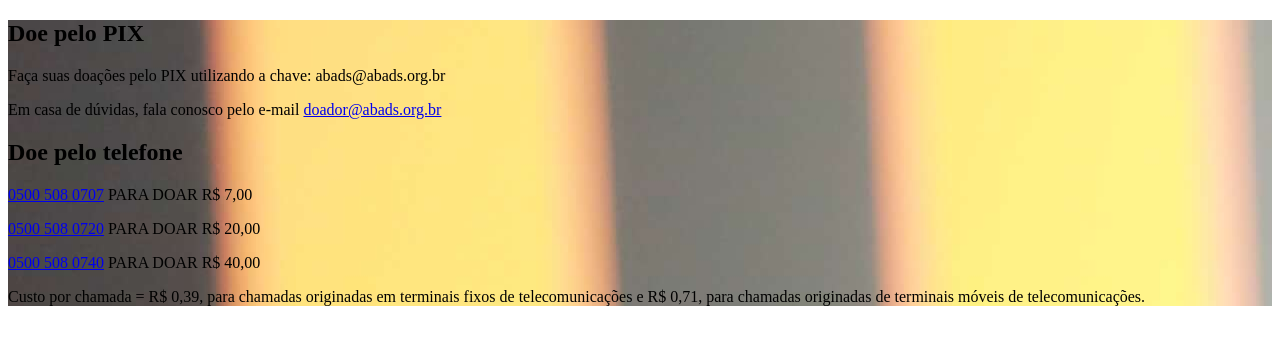
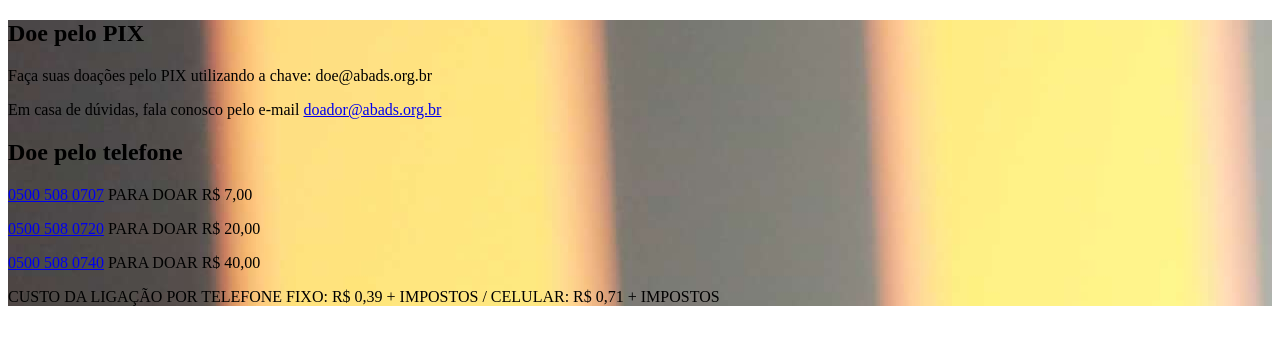
Before and after one commit to bulnes/abads, a Next.js app: page /phone in a window 1280 px wide. Shown: the top 344 px of the page. Built offline with nearby package versions, Linux system fonts and the light colour scheme.

Commit message:
task: pix change

```diff
--- a/pages/phone.js
+++ b/pages/phone.js
@@ -4,10 +4,10 @@
   const phones = [{
     tel: '0500 508 0707',
     value: '7,00',
-  },{
+  }, {
     tel: '0500 508 0720',
     value: '20,00',
-  },{
+  }, {
     tel: '0500 508 0740',
     value: '40,00',
   }]
@@ -40,11 +40,11 @@
               </h2>
 
               <p className="text-xl mb-5">
-                Faça suas doações pelo <span className="font-bold border-b pb-px">PIX</span> utilizando a chave: <span className="inline-block font-bold text-2xl border border-px p-3 mt-3 mx-auto hover:bg-white hover:text-black hover:border-black">abads@abads.org.br</span>
+                Faça suas doações pelo <span className="font-bold border-b pb-px">PIX</span> utilizando a chave: <span className="inline-block font-bold text-2xl border border-px p-3 mt-3 mx-auto hover:bg-white hover:text-black hover:border-black">doe@abads.org.br</span>
               </p>
 
-              <p className="text-xl">
-                Em casa de dúvidas, fala conosco pelo e-mail <a href="mail:doador@abads.org.br" title="doador@abads.org.br" className="font-bold text-2xl border-b pb-px">doador@abads.org.br</a>
+              <p className="text-lg">
+                Em casa de dúvidas, fala conosco pelo e-mail <a href="mail:doador@abads.org.br" title="doador@abads.org.br" className="font-bold border-b pb-px">doador@abads.org.br</a>
               </p>
             </div>
 
@@ -63,7 +63,7 @@
               </div>
 
               <p className="text-sm">
-                Custo por chamada = R$ 0,39, para chamadas originadas em terminais fixos de telecomunicações e R$ 0,71, para chamadas originadas de terminais móveis de telecomunicações.
+                CUSTO DA LIGAÇÃO POR TELEFONE FIXO: R$ 0,39 + IMPOSTOS / CELULAR: R$ 0,71 + IMPOSTOS
               </p>
             </div>
 
```
